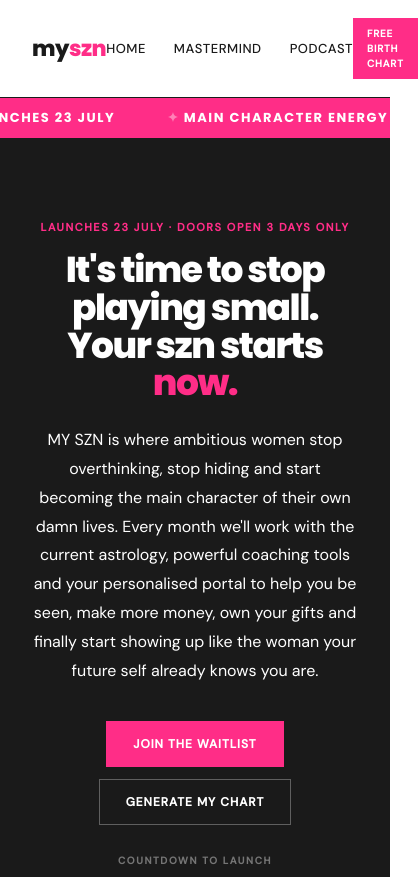
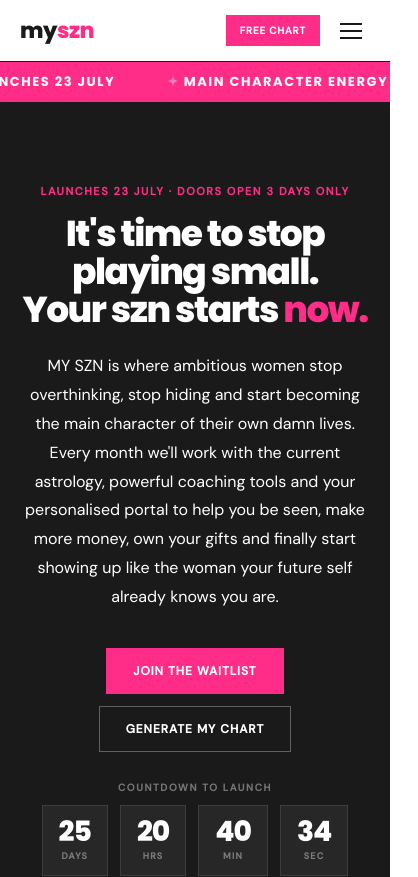
Before and after one commit to betty-myszn/szn-app, a Next.js app: page / in a window 390 px wide. Shown: the top 877 px of the page, 418 px wide, since content can reach past the window. Built offline with nearby package versions, Linux system fonts and the light colour scheme.

Commit message:
Mobile-responsive navbar with hamburger menu
- Hide nav links on mobile, show hamburger with dropdown
- Shortened CTA to "FREE CHART" to fit mobile
- Reduced mobile section padding from 32px to 20px
- Added overflow-x: hidden on html element

Co-Authored-By: Claude Opus 4.6 <noreply@anthropic.com>

```diff
--- a/src/app/globals.css
+++ b/src/app/globals.css
@@ -147,8 +147,7 @@ body {
 }
 
 /* ── Responsive ── */
+html, body { overflow-x: hidden; }
 @media (max-width: 768px) {
-  .nav { padding: 14px 20px !important; }
-  .nav-links { gap: 16px !important; font-size: 11px !important; }
-  .nav-cta { padding: 8px 14px !important; font-size: 10px !important; }
+  .px-8 { padding-left: 20px !important; padding-right: 20px !important; }
 }
--- a/src/components/NavBar.tsx
+++ b/src/components/NavBar.tsx
@@ -1,13 +1,17 @@
 "use client";
 
+import { useState } from "react";
 import Link from "next/link";
 
 export default function NavBar() {
+  const [open, setOpen] = useState(false);
+
   return (
     <nav
-      className="flex items-center justify-between px-8 py-[18px] sticky top-0 bg-white z-[100]"
+      className="sticky top-0 bg-white z-[100]"
       style={{ borderBottom: "var(--border)" }}
     >
+      <div className="flex items-center justify-between px-5 md:px-8 py-[14px] md:py-[18px]">
         <Link
           href="/"
           className="no-underline"
@@ -21,8 +25,10 @@ export default function NavBar() {
         >
           my<span style={{ color: "var(--pink)" }}>szn</span>
         </Link>
+
+        {/* Desktop nav */}
         <div
-        className="flex gap-7"
+          className="hidden md:flex gap-7 items-center"
           style={{
             fontSize: 13,
             fontWeight: 500,
@@ -40,19 +46,72 @@ export default function NavBar() {
             podcast
           </Link>
         </div>
-      <Link href="/chart" className="nav-cta no-underline" style={{
+
+        <div className="flex items-center gap-3">
+          <Link href="/chart" className="no-underline" style={{
             background: "var(--pink)",
             color: "#fff",
-        fontSize: 12,
+            fontSize: 10,
             fontWeight: 700,
             letterSpacing: "0.08em",
             textTransform: "uppercase",
-        padding: "10px 20px",
+            padding: "8px 14px",
             border: "none",
-        transition: "opacity 0.15s",
+            whiteSpace: "nowrap",
           }}>
-        free birth chart
+            free chart
           </Link>
+
+          {/* Mobile hamburger */}
+          <button
+            type="button"
+            onClick={() => setOpen((o) => !o)}
+            className="md:hidden"
+            style={{ background: "none", border: "none", cursor: "pointer", padding: 8, lineHeight: 0 }}
+            aria-label="Menu"
+          >
+            <svg width="22" height="16" viewBox="0 0 22 16" fill="none">
+              {open ? (
+                <>
+                  <line x1="2" y1="2" x2="20" y2="14" stroke="var(--dark)" strokeWidth="2" />
+                  <line x1="2" y1="14" x2="20" y2="2" stroke="var(--dark)" strokeWidth="2" />
+                </>
+              ) : (
+                <>
+                  <rect y="0" width="22" height="2" fill="var(--dark)" />
+                  <rect y="7" width="22" height="2" fill="var(--dark)" />
+                  <rect y="14" width="22" height="2" fill="var(--dark)" />
+                </>
+              )}
+            </svg>
+          </button>
+        </div>
+      </div>
+
+      {/* Mobile menu */}
+      {open && (
+        <div
+          className="md:hidden flex flex-col gap-4 px-5 pb-5"
+          style={{
+            fontSize: 14,
+            fontWeight: 600,
+            letterSpacing: "0.04em",
+            textTransform: "uppercase",
+            borderTop: "1px solid #eee",
+            paddingTop: 16,
+          }}
+        >
+          <Link href="/" onClick={() => setOpen(false)} className="no-underline text-[var(--dark)] hover:text-[var(--pink)]">
+            home
+          </Link>
+          <Link href="/mastermind" onClick={() => setOpen(false)} className="no-underline text-[var(--dark)] hover:text-[var(--pink)]">
+            mastermind
+          </Link>
+          <Link href="/podcast" onClick={() => setOpen(false)} className="no-underline text-[var(--dark)] hover:text-[var(--pink)]">
+            podcast
+          </Link>
+        </div>
+      )}
     </nav>
   );
 }
```
Lines whose indentation alone changed are shown as unchanged.
